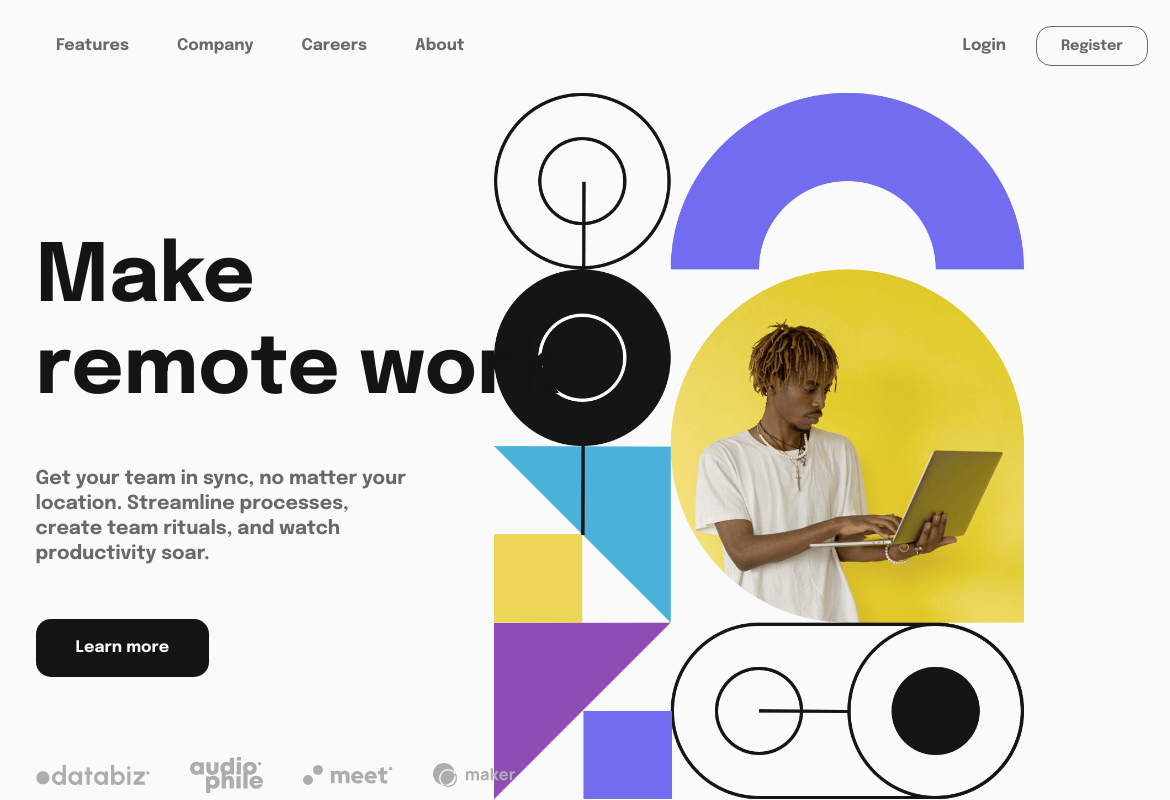
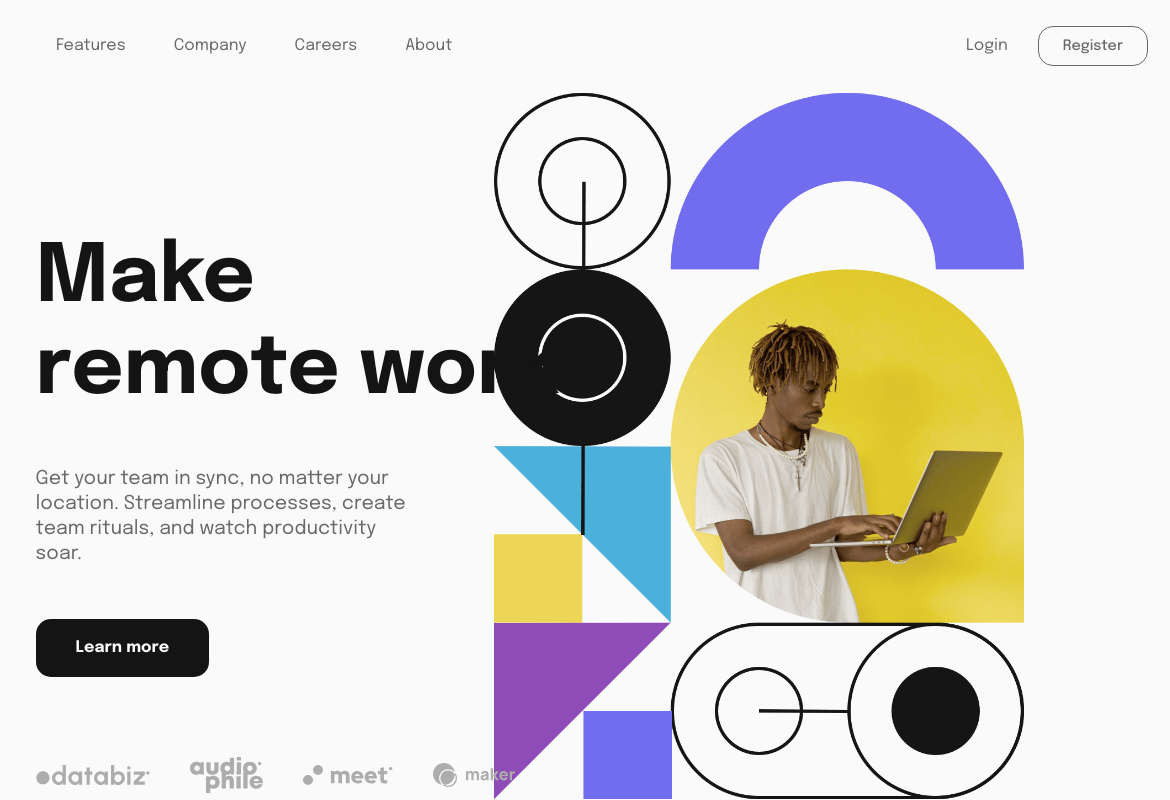
Before and after one commit to lomovaaa/challenge-snap, a website built with webpack: page src/index.html in a window 1280 px wide. Shown: the full height of the page, 110-1280 px from the left. Built offline with nearby package versions, Linux system fonts and the light colour scheme; files whose address does not match are found by name.

Commit message:
Added woff fonts, fixed config

```diff
--- a/src/styles/fonts.scss
+++ b/src/styles/fonts.scss
@@ -1,14 +1,29 @@
 @font-face {
     font-family: 'Epilogue';
-    src: url('../assets/fonts/Epilogue-Regular.ttf') format('truetype');
+    src: local('Epiloguet'),
+        url('/assets/fonts/Epilogue-Regular.woff') format('woff'), /* Pretty Modern Browsers */
+        url('/assets/fonts/Epilogue-Regular.ttf') format('truetype'); /* Safari, Android, iOS */
+    font-weight: normal;
+    font-style: normal;
+    font-display: swap;
 }
 
 @font-face {
     font-family: 'Epilogue';
-    src: url('../assets/fonts/Epilogue-Medium.ttf') format('truetype');
+    src: local('Epiloguet'),
+        url('/assets/fonts/Epilogue-Medium.woff') format('woff'),
+        url('/assets/fonts/Epilogue-Medium.ttf') format('truetype');
+    font-weight: 500;
+    font-style: normal;
+    font-display: swap;
 }
 
 @font-face {
     font-family: 'Epilogue';
-    src: url('../assets/fonts/Epilogue-Bold.ttf') format('truetype');
+    src: local('Epiloguet'),
+        url('/assets/fonts/Epilogue-Bold.woff') format('woff'),
+        url('/assets/fonts/Epilogue-Bold.ttf') format('truetype');
+    font-weight: 700;
+    font-style: normal;
+    font-display: swap;
 }
--- a/webpack.config.js
+++ b/webpack.config.js
@@ -64,7 +64,8 @@ module.exports = {
       },
       {
         test: /\.(ttf|woff|woff2|eot)$/,
-        use: ["file-loader"],
+        type: "asset/resource",
+        dependency: { not: ["url"] },
       },
     ],
   },
```
Also changed, not shown: src/assets/fonts/Epilogue-Bold.woff (added), src/assets/fonts/Epilogue-Medium.woff (added), src/assets/fonts/Epilogue-Regular.woff (added).
